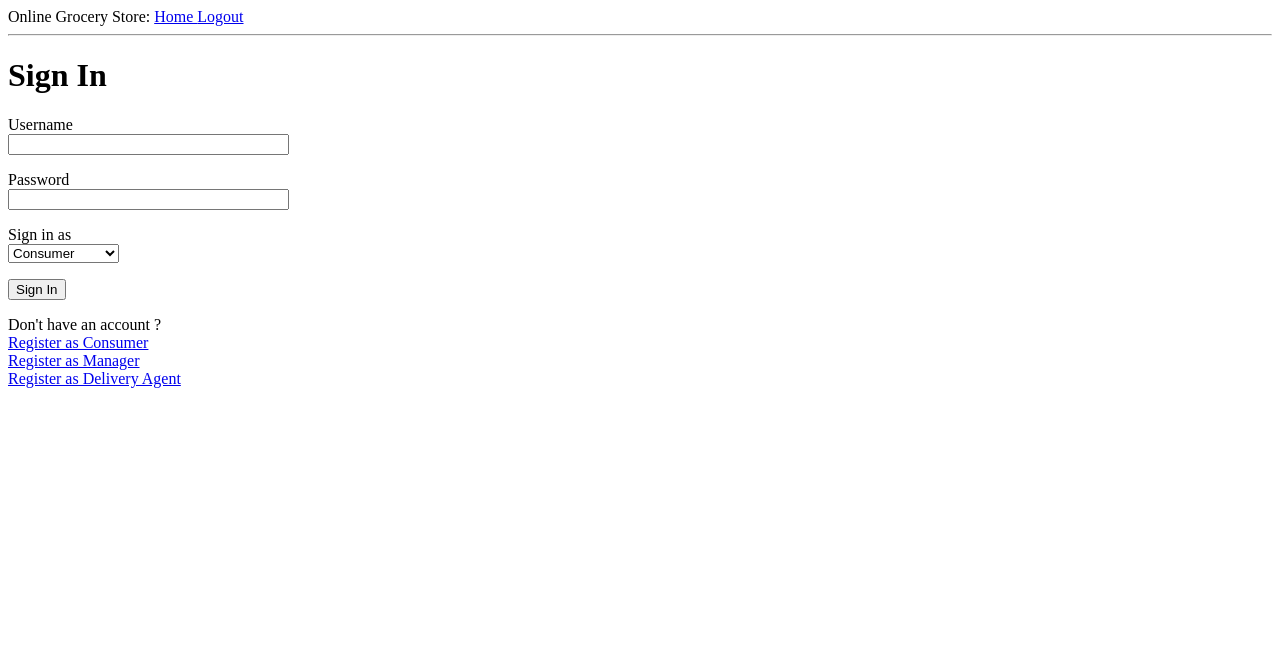
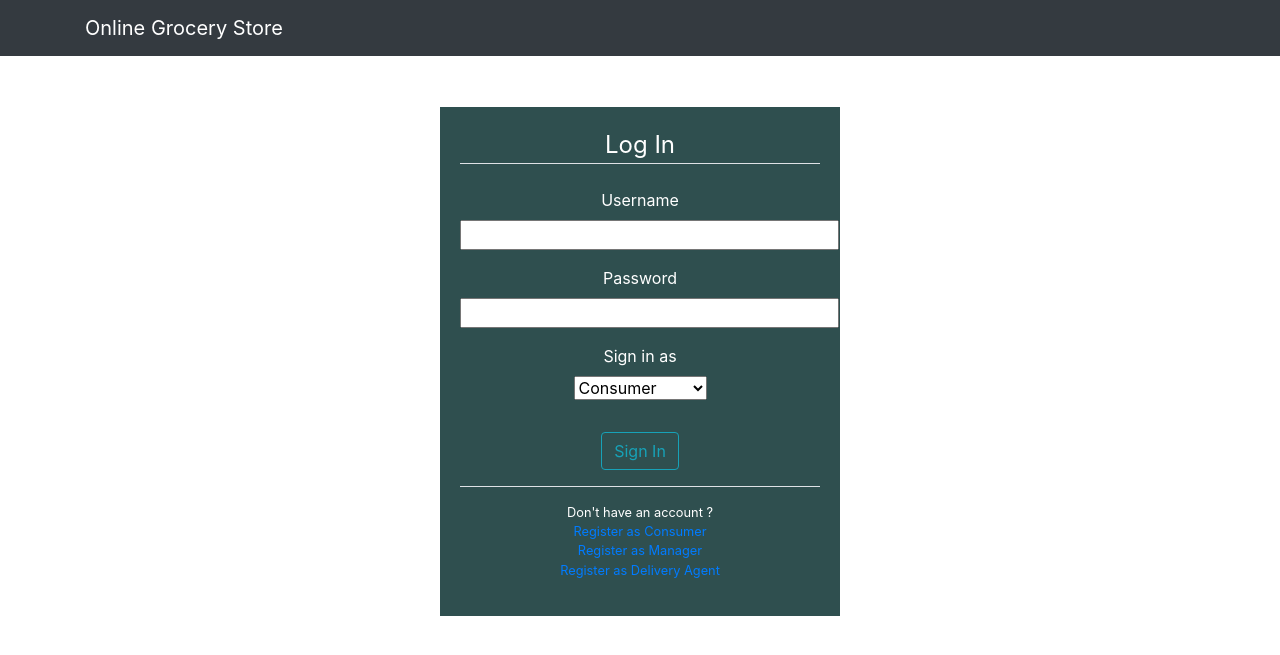
Before and after one commit to gttushar/Online-Grocery-Store, a Flask app: page /login in a window 1280 px wide. Shown: the top 655 px of the page. Run offline with Flask 2, Linux system fonts and the light colour scheme; some libraries are stand-ins or nearby versions.

Commit message:
Navbar and login front end implemented

```diff
--- a/app/templates/base.html
+++ b/app/templates/base.html
@@ -1,5 +1,14 @@
 <html>
 	<head>
+		<!-- Required meta tags -->
+		<meta charset="utf-8">
+		<meta name="viewport" content="width=device-width, initial-scale=1, shrink-to-fit=no">
+
+		<!-- Bootstrap CSS -->
+		<link rel="stylesheet" href="https://maxcdn.bootstrapcdn.com/bootstrap/4.0.0/css/bootstrap.min.css" integrity="sha384-Gn5384xqQ1aoWXA+058RXPxPg6fy4IWvTNh0E263XmFcJlSAwiGgFAW/dAiS6JXm" crossorigin="anonymous">
+
+		<link rel="stylesheet" type="text/css" href="{{ url_for('static', filename='main.css') }}">
+
 		{% if title %}
 		<title>
 			{{ title }}- Grocery Store
@@ -7,11 +16,53 @@
 		{% else %}
 		<title>Welcome to Online Grocery Store</title>
 		{% endif %}
+		<style>
+			.login_form{
+				width: 50%;
+				max-width: 400px;
+				margin: auto;
+				padding: 20px;
+				margin-top: 50px;
+				background-color: darkslategray;
+				color:white;
+
+			}
+		</style>
 	</head>
 	<body>
-        <div>Online Grocery Store: <a href="/home"> Home </a>  <a href="/logout"> Logout </a></div>
-        <hr>
-        {% block content %}
-        {% endblock %}
+		<header class="site-header">
+			<nav class="navbar navbar-expand-md bg-dark navbar-dark">
+				<div class="container">
+					<a class="navbar-brand mr-4" href="/">Online Grocery Store</a>
+					{% if current_user.is_authenticated %}
+					<div class="collapse navbar-collapse" id="navbarToggle">
+						<div class="navbar-nav mr-auto">
+							<a class="nav-item nav-link" href="{{ url_for('consumer_home') }}">Home</a>
+							<a class="nav-item nav-link" href="{{ url_for('view_cart') }}">Account</a>
+							<a class="nav-item nav-link" href="{{ url_for('logout') }}">Logout</a>
+						</div>
+					</div>
+					{% endif %}
+				</div>
+			</nav>
+		</header>
+
+		<main role="main" class="container">
+			<div class="row">
+				<div class="col-md-8">
+					{% with messages = get_flashed_messages(with_categories=true) %}
+						{% if messages %}
+						{% for category, message in messages %}
+							<div class="alert alert-{{ category }}">
+							{{ message }}
+							</div>
+						{% endfor %}
+						{% endif %}
+					{% endwith %}
+				</div>
+			</div>
+			{% block content %}{% endblock %}
+
+		</main>
 	</body>
 </html>
--- a/app/templates/login.html
+++ b/app/templates/login.html
@@ -1,25 +1,33 @@
 {% extends "base.html" %}
 
 {% block content %}
-    <h1> Sign In</h1>
+    <div class="login_form">
+
+            <div class="text-center">
+                <legend class="border-bottom mb-4">Log In</legend>
                 <form action="" method="post" novalidate>
                     {{ form.hidden_tag() }}
-        <p>
-            {{ form.username.label }}<br>
+                    <fieldset class="form-group">
+                        <div class="form-group">
+                            {{ form.username.label(class="form-control-label") }}<br>
                             {{ form.username(size=32) }}
+                            <div class="invalid-feedback">
                                 {% for error in form.username.errors %}
-            <span style="color:red;">[{{error}}]</span>
+                                    <span style="color:white;">[{{error}}]</span>
                                 {% endfor %}
-        </p>
-        <p>
-            {{ form.password.label }}<br>
+                            </div>
+                        </div>
+                        <div class="form-group">
+                            {{ form.password.label(class="form-control-label") }}<br>
                             {{ form.password(size=32) }}
+                            <div class="invalid-feedback">
                                 {% for error in form.password.errors %}
-            <span style="color:red;">[{{error}}]</span>
+                                    <span style="color:white;">[{{error}}]</span>
                                 {% endfor %}
-        </p>
-        <p>
-            {{ form.user_type.label }}<br>
+                            </div>
+                        </div>
+                        <div class="form-group">
+                            {{ form.user_type.label(class="form-control-label") }}<br>
                             <SELECT name = "user_type">
                                 <OPTION value = "Consumer">Consumer</OPTION>
                                 <OPTION value = "Manager">Manager</OPTION>
@@ -28,14 +36,22 @@
                             {% for error in form.user_type.errors %}
                             <span style="color:red;">[{{error}}]</span>
                             {% endfor %}
-        </p>
-        <p>{{ form.submit() }}</p>
-        <p>
+                        </div>
+                    </fieldset>
+                    <div class="form-group">
+                        {{ form.submit(class="btn btn-outline-info") }}
+                    </div>
+                    <div class="border-top pt-3">
+                        <small class="text-white">
                         Don't have an account ?<br>
                             <a href = {{ url_for('register_consumer') }}> Register as Consumer </a>     <br>
                             <a href = {{ url_for('register_manager') }}> Register as Manager </a>       <br>
                             <a href = {{ url_for('register_agent') }}> Register as Delivery Agent </a>  <br>
-        </p>
+                        </small>
+                    </div>
+                </form>
 
-    </form>
+            </div>
+
+    </div>
 {% endblock content %}
```
Lines whose indentation alone changed are shown as unchanged.
